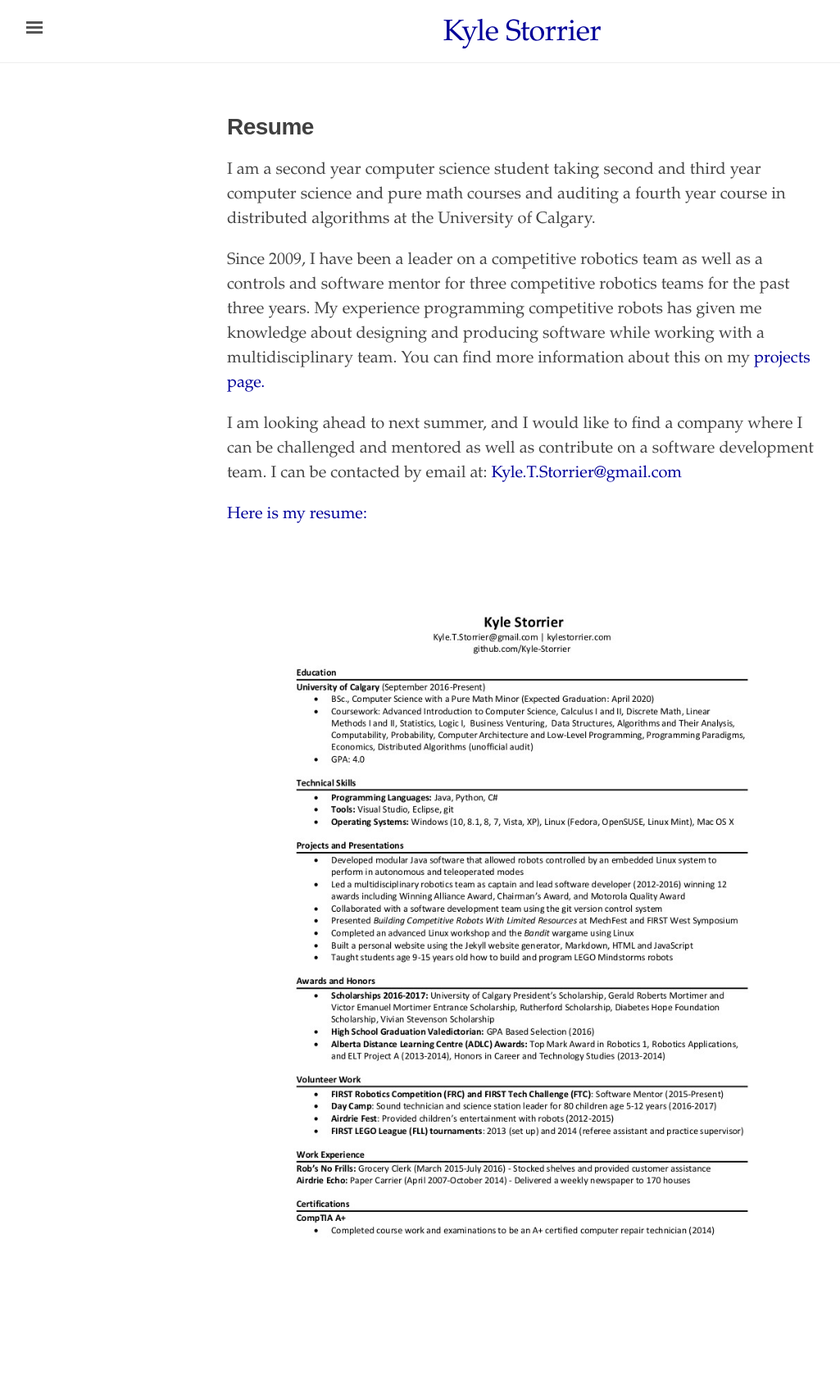
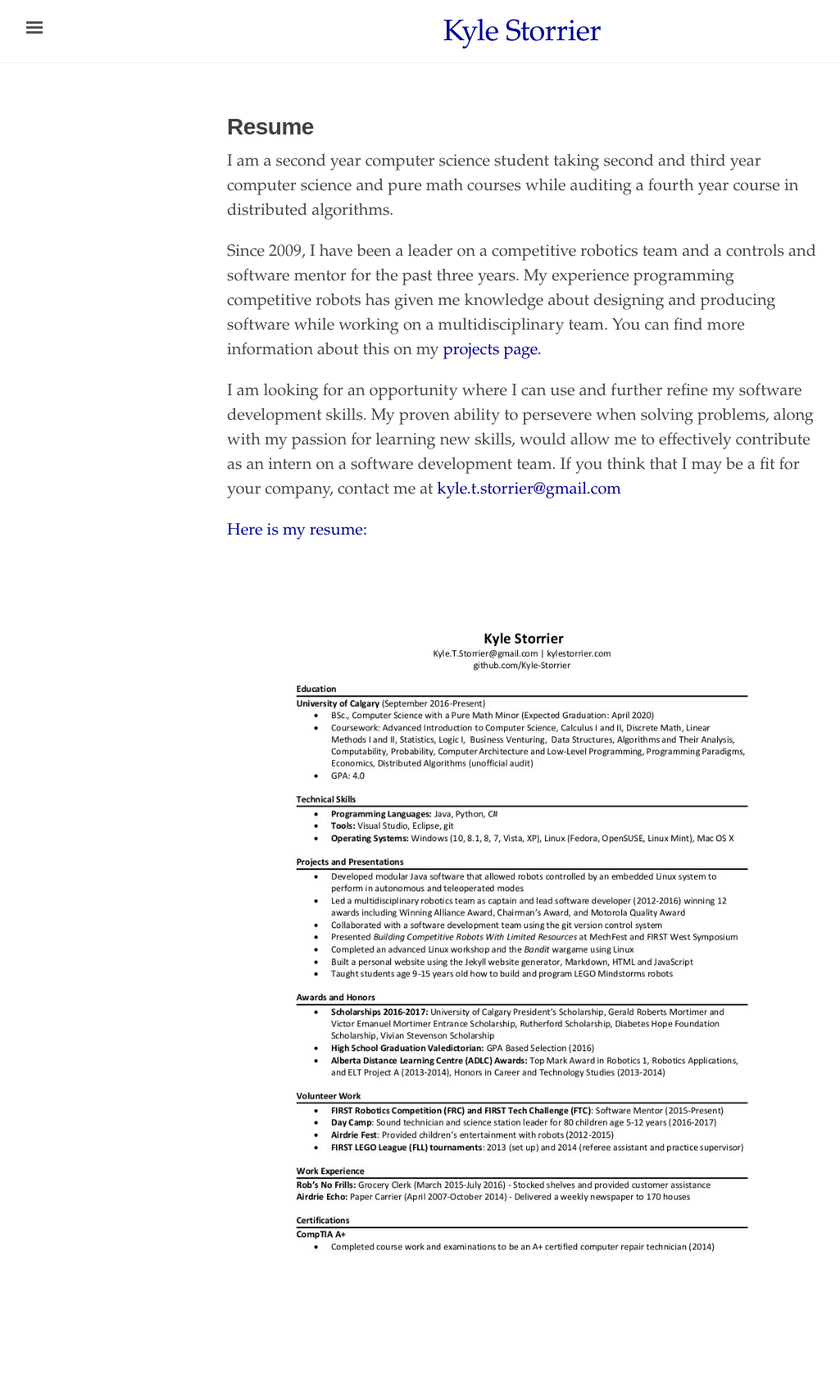
Before and after one commit to Kyle-Storrier/kylestorrier.com, a Jekyll site: the page built from pages/resume.html, in a window 1280 px wide. Shown: the whole page at 82% size, without its empty margins (3-1028 px from the left). Built offline with Jekyll 4.4.1, drawn with Linux system fonts in a browser that asks for light colours.

Commit message:
Various minor editing work on T1D.html and resume.html

```diff
--- a/pages/T1D.html
+++ b/pages/T1D.html
@@ -109,7 +109,9 @@ Here is a list of the supplies I have at university:
 <li>Juice boxes</li>
 <li>Glucose tablets</li>
 <li>Medical tape (in case I need to tape my CGM sensor or infusion down)</li>
+<li>A small sharps container</li>
 <li>Snacks (cereal bars, fruit bars, trail mix, cookies and so on)</li>
+
 </ul>
 
 <img src="{{ site.baseurl }}/images/T1D-Tips/IMG_2378.JPG" alt="Picture of Supplies" style="width:75%; margin: auto; display: block; margin-bottom: 1cm;">
--- a/pages/resume.html
+++ b/pages/resume.html
@@ -4,16 +4,17 @@ title: Resume
 permalink: /resume/
 order: 4
 ---
-<p id="email test"></p>
-<p>I am a second year computer science student taking second and third year computer science and pure math courses and auditing a fourth year course in distributed algorithms at the University of Calgary.</p>
-<p>Since 2009, I have been a leader on a competitive robotics team as well as a controls and software mentor for three competitive robotics teams for the past three years. My experience programming competitive robots has given me knowledge about designing and producing software while working with a multidisciplinary team. You can find more information about this on my <a href="{{ site.baseurl }}/projects">projects page.</a></p>
-<p>I am looking ahead to next summer, and I would like to find a company where I can be challenged and mentored as well as contribute on a software development team. I can be contacted by email at: <a id="e addr">[first name].[lastname] [at] gmail [dot] com</a></p>
+
+<p>I am a second year computer science student taking second and third year computer science and pure math courses while auditing a fourth year course in distributed algorithms.</p>
+<p>Since 2009, I have been a leader on a competitive robotics team and a controls and software mentor for the past three years. My experience programming competitive robots has given me knowledge about designing and producing software while working on a multidisciplinary team. You can find more information about this on my <a href="{{ site.baseurl }}/projects">projects page.</a></p>
+<p>I am looking for an opportunity where I can use and further refine my software development skills. My proven ability to persevere when solving problems, along with my passion for learning new skills, would allow me to effectively contribute as an intern on a software development team. If you think that I may be a fit for your company, contact me at <a id="e addr">[first name].[lastname] [at] gmail [dot] com</a></p>
 <a href="{{ site.baseurl }}/images/Kyle-Storrier's-Resume.pdf"><p>Here is my resume:</p>
 <img src="{{ site.baseurl}}/images/Kyle-Storrier's-Resume.jpg" alt="Kyle Storrier's Resume" style="height: auto; width: auto;">
 </a>
+<p id="email test"></p>
 <script>
 	/*//The encoding algorithm.
-	var mail = "";
+	var mail = "kyle.t.storrier@gmail.com";
 	var tmp = "";
 	for(i=0; i < mail.length; i++){
 		tmp = tmp + String.fromCharCode(mail.charCodeAt(i)+1);
@@ -22,7 +23,7 @@ order: 4
 	*/
 
 	var results = "";
-	var tmp ="Lzmf/U/TupssjfsAhnbjm/dpn";
+	var tmp = "lzmf/u/tupssjfsAhnbjm/dpn";
 
 	for(i=0; i < tmp.length; i++){
 		results = results + String.fromCharCode(tmp.charCodeAt(i)-1);
```
